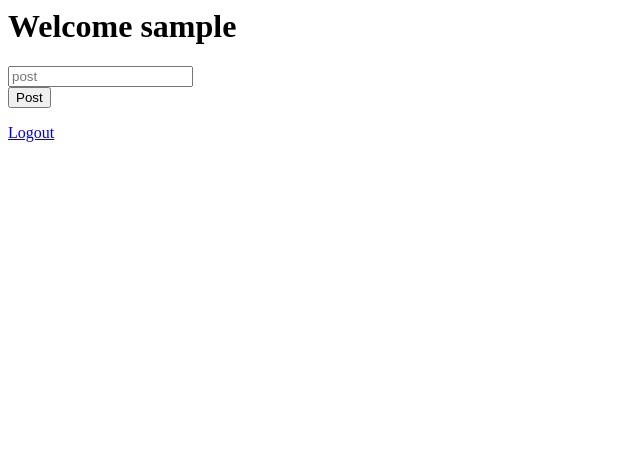
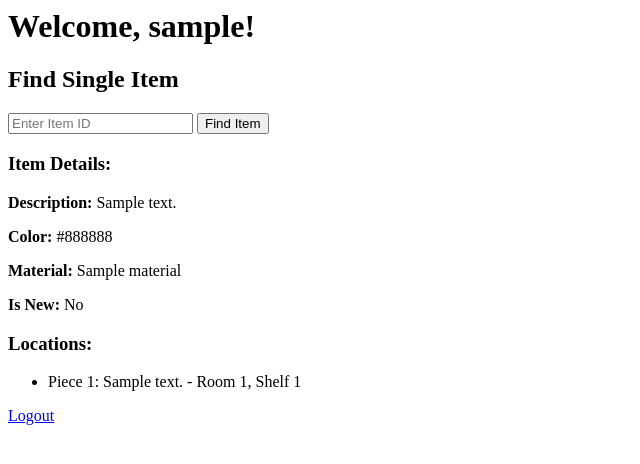
Before and after one commit to siyanlau/ShelterHelper, a Flask app: template templates/home.html in a window 1280 px wide. Shown: the top 464 px of the page, without its empty margins (0-640 px from the left). Run offline with Flask 3, Linux system fonts and the light colour scheme; the template is opened without the code that fills it: most values are stand-ins (such as "Sample title", 1, 10 or a date in 2020).

Commit message:
added find single item functionality and handled corner case when itemID is not in the database

```diff
--- a/__init__.py
+++ b/__init__.py
@@ -3,6 +3,7 @@ from flask import render_template, request, session, url_for, redirect, flash
 import pymysql.cursors
 from app import app
 import hashlib, os
+from queries import query_fetch_locations_by_itemID
 
 #Configure MySQL
 conn = pymysql.connect(host='localhost',
@@ -109,11 +110,40 @@ def home():
     user = session['username']
     return render_template('home.html', username=user)
 
-# Define route for logging out user
+#Define route for logging out user
 @app.route('/logout')
 def logout():
     session.pop('username')
     return redirect('/')
 
+#Define route for finding a single item using itemID
+@app.route('/findItem', methods=['POST'])
+def findItem():
+    if 'username' not in session:
+        return redirect(url_for('login'))
+
+    itemID = request.form['itemID']
+
+    # Query the database to get item details and locations
+    cursor = conn.cursor()
+
+    # Fetch item details
+    item_query = 'SELECT * FROM Item WHERE ItemID = %s'
+    cursor.execute(item_query, (itemID,))
+    itemDetail = cursor.fetchone()
+
+    # Fetch piece details and locations (join with Location if necessary)
+    itemLocations = []
+    error = None
+    if itemDetail:
+        cursor.execute(query_fetch_locations_by_itemID, (itemID,))
+        itemLocations = cursor.fetchall()
+    else:
+        error = f"Item with ID {itemID} not found in the database."
+
+    cursor.close()
+
+    return render_template('home.html', username=session['username'], item=itemDetail, locations=itemLocations, error=error)
+
 if __name__ == "__main__":
     app.run('127.0.0.1', 5000, debug = True)
--- /dev/null
+++ b/queries.py
@@ -0,0 +1,14 @@
+query_fetch_locations_by_itemID = '''
+    SELECT
+        pieceNum,
+        pDescription,
+        roomNum,
+        shelfNum,
+        shelfDescription
+    FROM
+        Piece
+    NATURAL JOIN
+        Location
+    WHERE
+        ItemID = %s
+'''
--- a/templates/home.html
+++ b/templates/home.html
@@ -1,15 +1,40 @@
 <html>
 <head>
+    <title>Home</title>
 </head>
 <body>
-<form action="/post" method="POST">
-	<h1>Welcome {{username}}</h1>
-	<input type="text" name = "blog" placeholder="post" required/> </br>
-	<input type="submit" value = Post />
-</form>
+    <h1>Welcome, {{ username }}!</h1>
 
-<a href="/logout">Logout</a>
+    <h2>Find Single Item</h2>
+    <form action="/findItem" method="POST">
+        <input type="number" name="itemID" placeholder="Enter Item ID" required />
+        <button type="submit">Find Item</button>
+    </form>
+
+	{% if error %}
+		<p style="color: red;"><strong>Error:</strong> {{ error }}</p>
+	{% endif %}
+
+    {% if item %}
+        <h3>Item Details:</h3>
+        <p><strong>Description:</strong> {{ item.iDescription }}</p>
+        <p><strong>Color:</strong> {{ item.color }}</p>
+        <p><strong>Material:</strong> {{ item.material }}</p>
+        <p><strong>Is New:</strong> {{ 'Yes' if item.isNew else 'No' }}</p>
+
+        {% if locations %}
+            <h3>Locations:</h3>
+            <ul>
+                {% for loc in locations %}
+
+                    <li>Piece {{ loc.pieceNum }}: {{ loc.pDescription }} - Room {{ loc.roomNum }}, Shelf {{ loc.shelfNum }}</li>
+                {% endfor %}
+            </ul>
+        {% else %}
+            <p>No locations found for this item.</p>
+        {% endif %}
+    {% endif %}
+
+    <a href="/logout">Logout</a>
 </body>
-
-
 </html>
```
